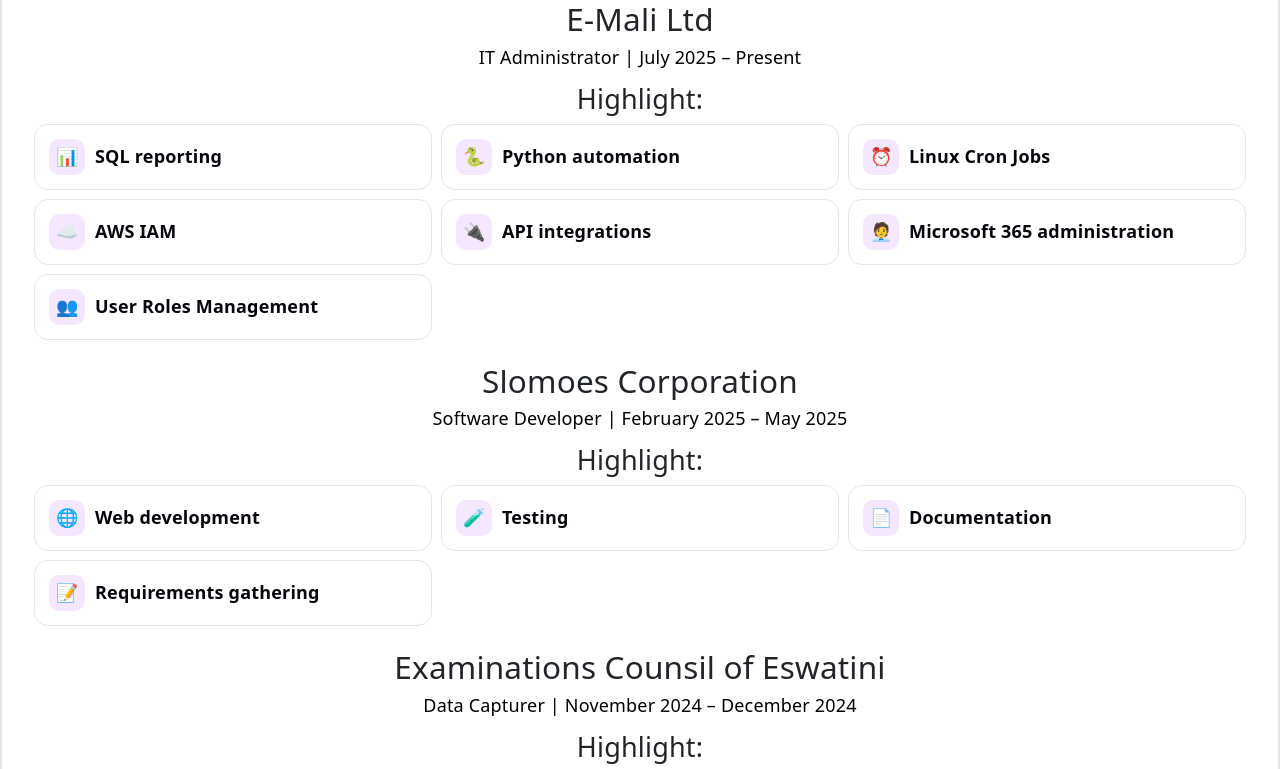
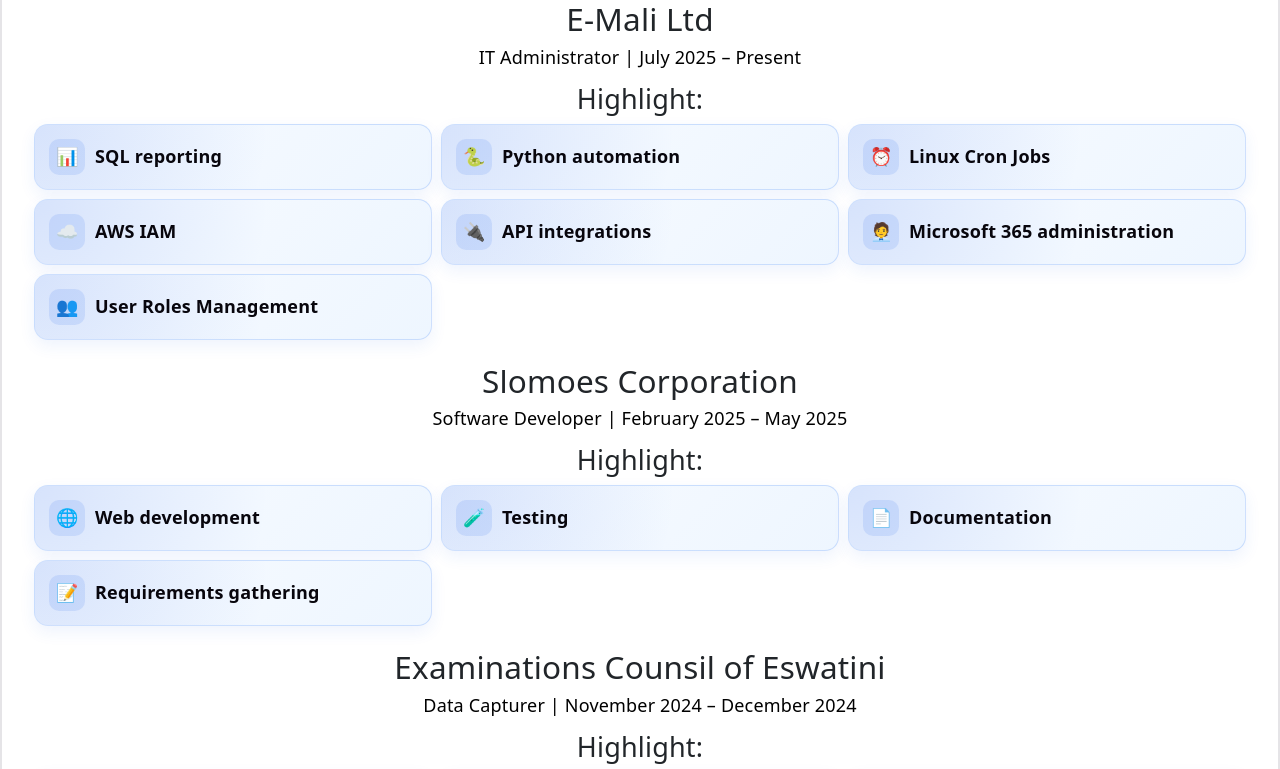
Before and after one commit to BiyelweDlamini/portfolio, a React (Vite) app in the folder portfolio/: page / in a window 1280 px wide. Shown: the part 1140-1909 px from the top of the page. Built offline with nearby package versions, Linux system fonts and the light colour scheme.

Commit message:
Updating Color Scheme

```diff
--- a/portfolio/src/style.css
+++ b/portfolio/src/style.css
@@ -247,10 +247,10 @@
 }
 
 .experience-card {
-  border: 1px solid var(--border);
+  border: 1px solid rgba(59, 130, 246, 0.22);
   border-radius: var(--card-radius);
-  background: rgba(255, 255, 255, 0.6);
-  box-shadow: none;
+  background: linear-gradient(135deg, #f8fbff 0%, #eef6ff 100%);
+  box-shadow: 0 6px 16px rgba(37, 99, 235, 0.08);
   transition: transform 220ms ease, box-shadow 220ms ease, border-color 220ms ease, background 220ms ease;
   position: relative;
   overflow: hidden;
@@ -260,8 +260,8 @@
   content: '';
   position: absolute;
   inset: -2px;
-  background: radial-gradient(circle at top left, rgba(170, 59, 255, 0.28), transparent 55%);
-  opacity: 0;
+  background: radial-gradient(circle at top left, rgba(37, 99, 235, 0.16), transparent 58%);
+  opacity: 1;
   transition: opacity 220ms ease;
 }
 
@@ -284,16 +284,17 @@
   width: 36px;
   height: 36px;
   border-radius: 10px;
-  background: rgba(170, 59, 255, 0.12);
+  background: rgba(37, 99, 235, 0.12);
+  color: #2563eb;
   font-size: 18px;
   flex-shrink: 0;
 }
 
 .experience-card:hover {
   transform: translateY(-4px);
-  border-color: var(--accent-border);
-  box-shadow: var(--shadow);
-  background: rgba(170, 59, 255, 0.06);
+  border-color: #60a5fa;
+  box-shadow: 0 12px 24px rgba(37, 99, 235, 0.16);
+  background: linear-gradient(135deg, #f1f8ff 0%, #e6f0ff 100%);
 }
 
 .experience-card:hover::before {
@@ -302,11 +303,22 @@
 
 @media (prefers-color-scheme: dark) {
   .experience-card {
-    background: rgba(255, 255, 255, 0.04);
+    background: linear-gradient(135deg, rgba(15, 23, 42, 0.95) 0%, rgba(30, 41, 59, 0.95) 100%);
+    border-color: rgba(96, 165, 250, 0.35);
+    box-shadow: 0 6px 16px rgba(15, 23, 42, 0.35);
+  }
+
+  .experience-card-inner {
+    color: #e2e8f0;
+  }
+
+  .experience-card-icon {
+    background: rgba(96, 165, 250, 0.18);
+    color: #93c5fd;
   }
 
   .experience-card:hover {
-    background: rgba(192, 132, 252, 0.10);
+    background: linear-gradient(135deg, rgba(30, 41, 59, 0.98) 0%, rgba(37, 99, 235, 0.22) 100%);
   }
 }
 
```
